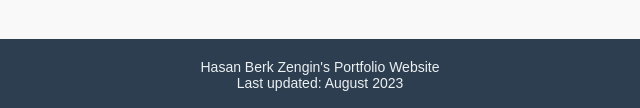
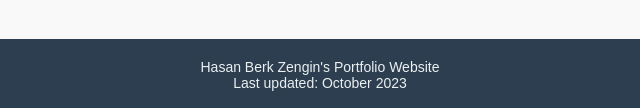
Before and after one commit to zenginhasanberk/portfolio_website, a plain HTML site: page contact.html in a window 1280 px wide. Shown: the part 689-797 px from the top of the page, 320-960 px from the left. Drawn offline with Linux system fonts and the light colour scheme.

```diff
--- a/contact.html
+++ b/contact.html
@@ -64,9 +64,9 @@
     </div>
 
     <div class="footer">
-      Hasan Berk Zengin's Portfolio Website
-      <br />
-      Last updated: August 2023
+        Hasan Berk Zengin's Portfolio Website
+        <br />
+        Last updated: October 2023
     </div>
   </body>
 </html>
```
Also changed, not shown: about.html (+1 -1 lines), index.html (+3 -3 lines), skills_and_projects.html (+3 -3 lines).
